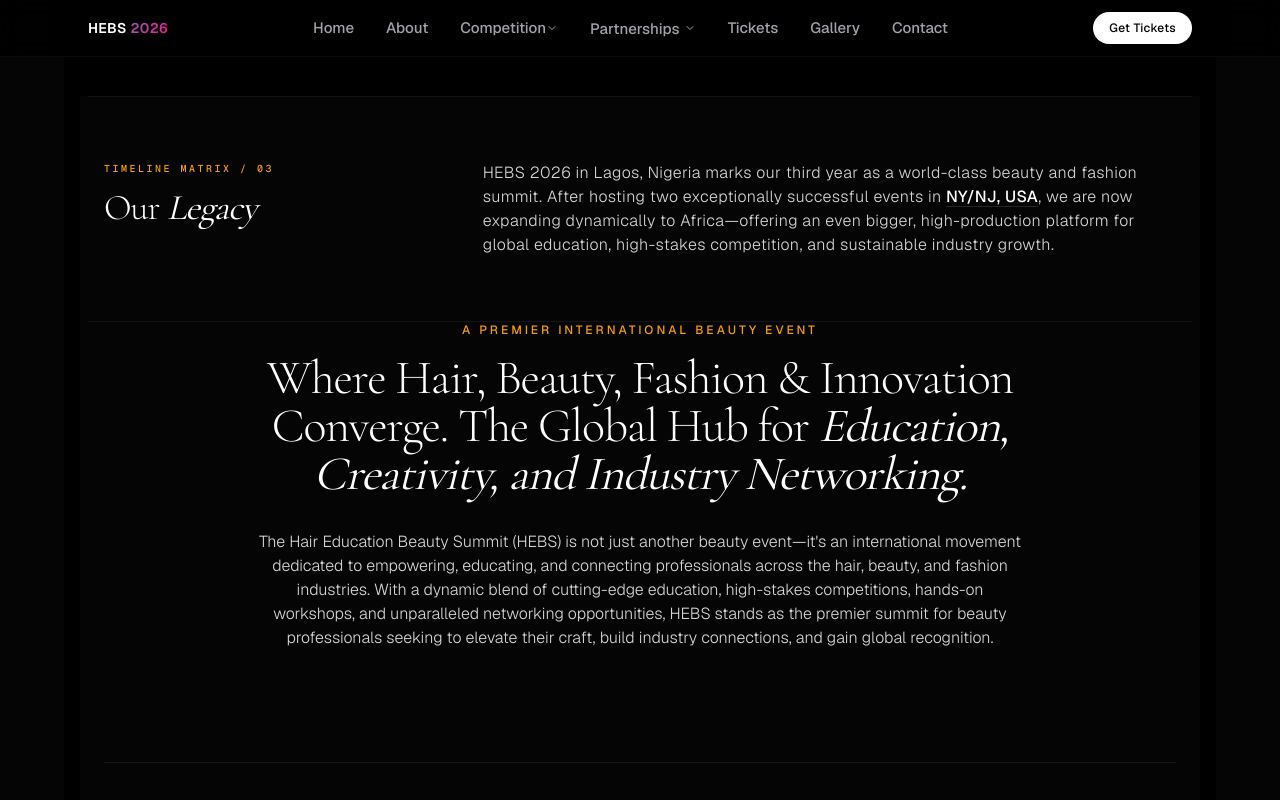
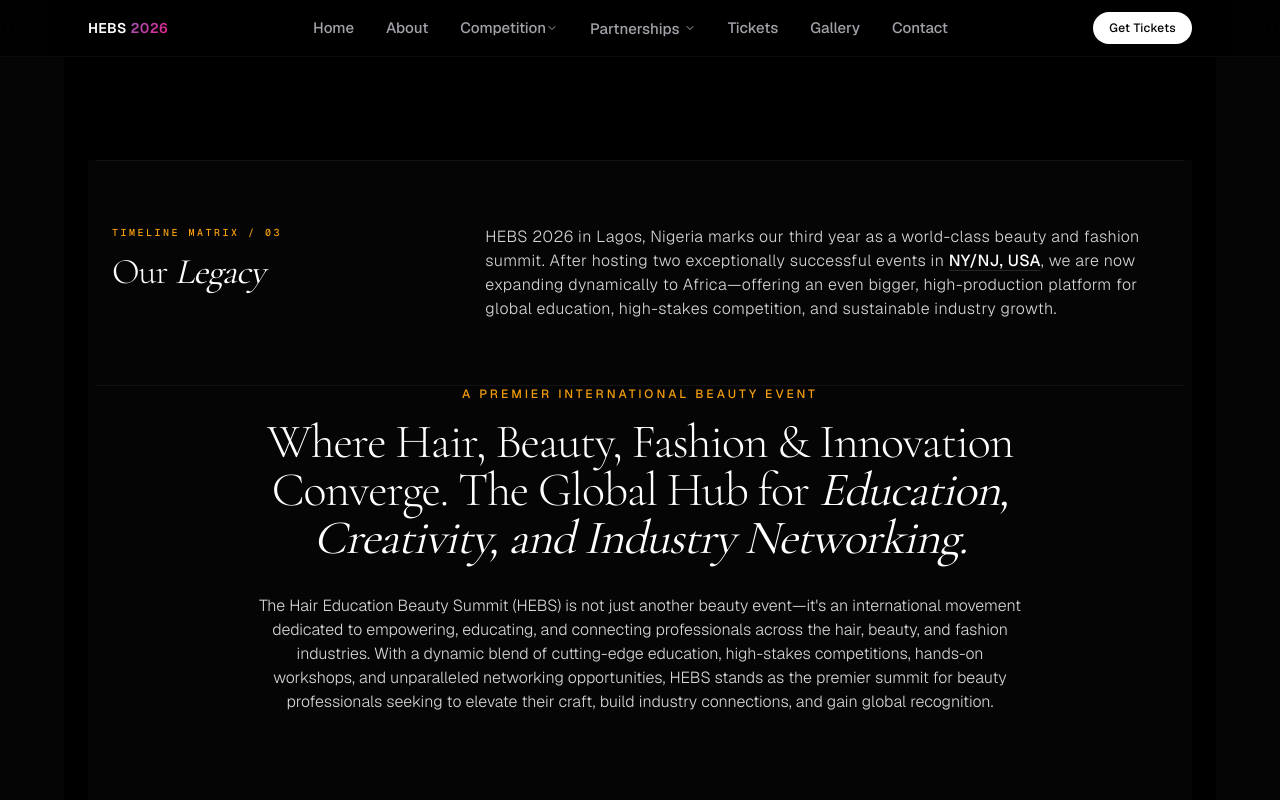
Before and after one commit to alexis800-glitch/hebs-lagos-2026, a Next.js app: page /about in a window 1280 px wide. Shown: the top 800 px of the page. Built offline with nearby package versions, Linux system fonts and the light colour scheme.

Commit message:
auto: increase about page top padding to pt-36, add mt-4 to legacy block

```diff
--- a/app/about/page.tsx
+++ b/app/about/page.tsx
@@ -12,7 +12,7 @@ export default function AboutPage() {
   return (
     <>
       <Navbar />
-      <main className="w-full min-h-screen bg-black text-white pt-24 pb-16 px-4 max-w-6xl mx-auto">
+      <main className="w-full min-h-screen bg-black text-white pt-36 pb-16 px-6 max-w-6xl mx-auto">
         <About />
         <Footer />
       </main>
--- a/components/About.tsx
+++ b/components/About.tsx
@@ -6,7 +6,7 @@ export default function About() {
     <section className="pb-24 px-6 max-w-6xl mx-auto bg-[#050505]" id="about">
 
       {/* Part 0: Our Legacy Global Timeline Block */}
-      <div className="border-y border-neutral-900/80 bg-neutral-950/20 py-16 px-4 -mx-4">
+      <div className="border-y border-neutral-900/80 bg-neutral-950/20 py-16 px-4 -mx-4 mt-4">
         <div className="max-w-6xl mx-auto grid grid-cols-1 md:grid-cols-3 gap-8 md:gap-16 items-start">
 
           {/* Left Column: Heading & Dense Visual Counter */}
```
